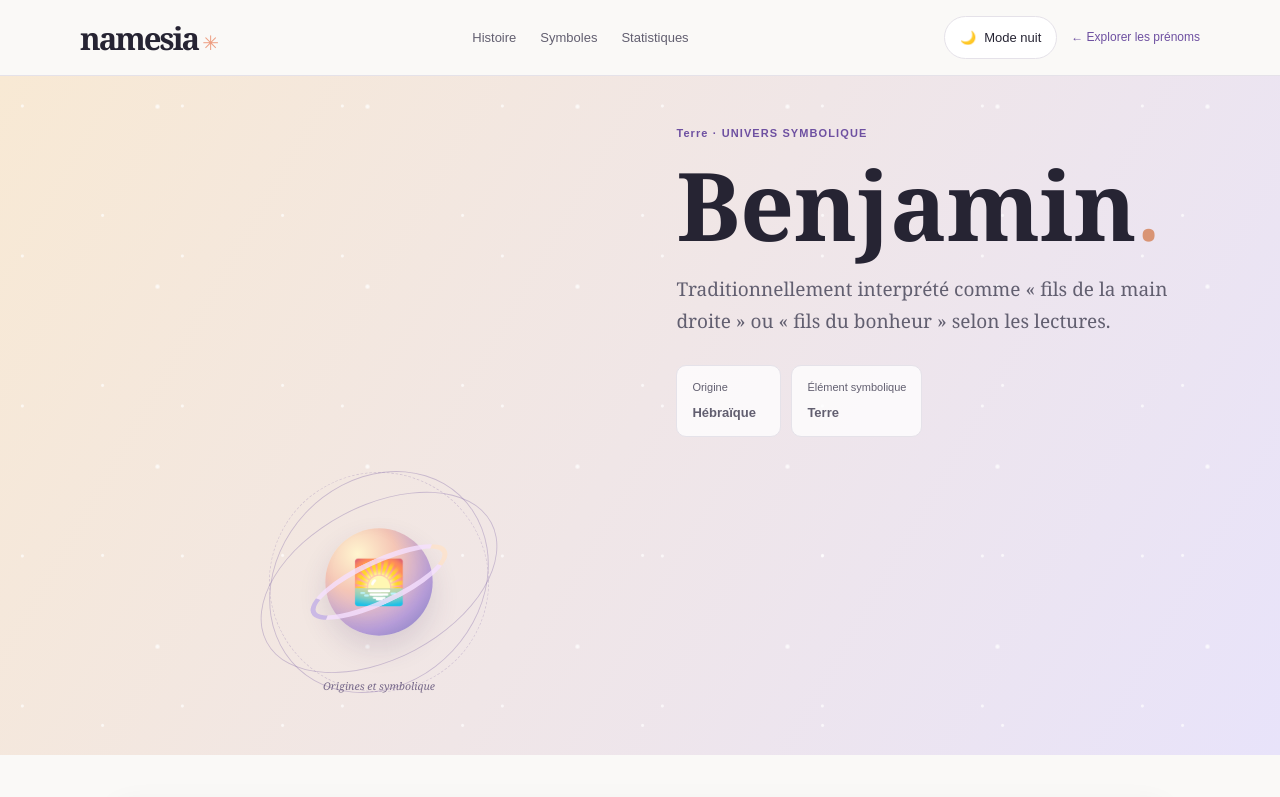
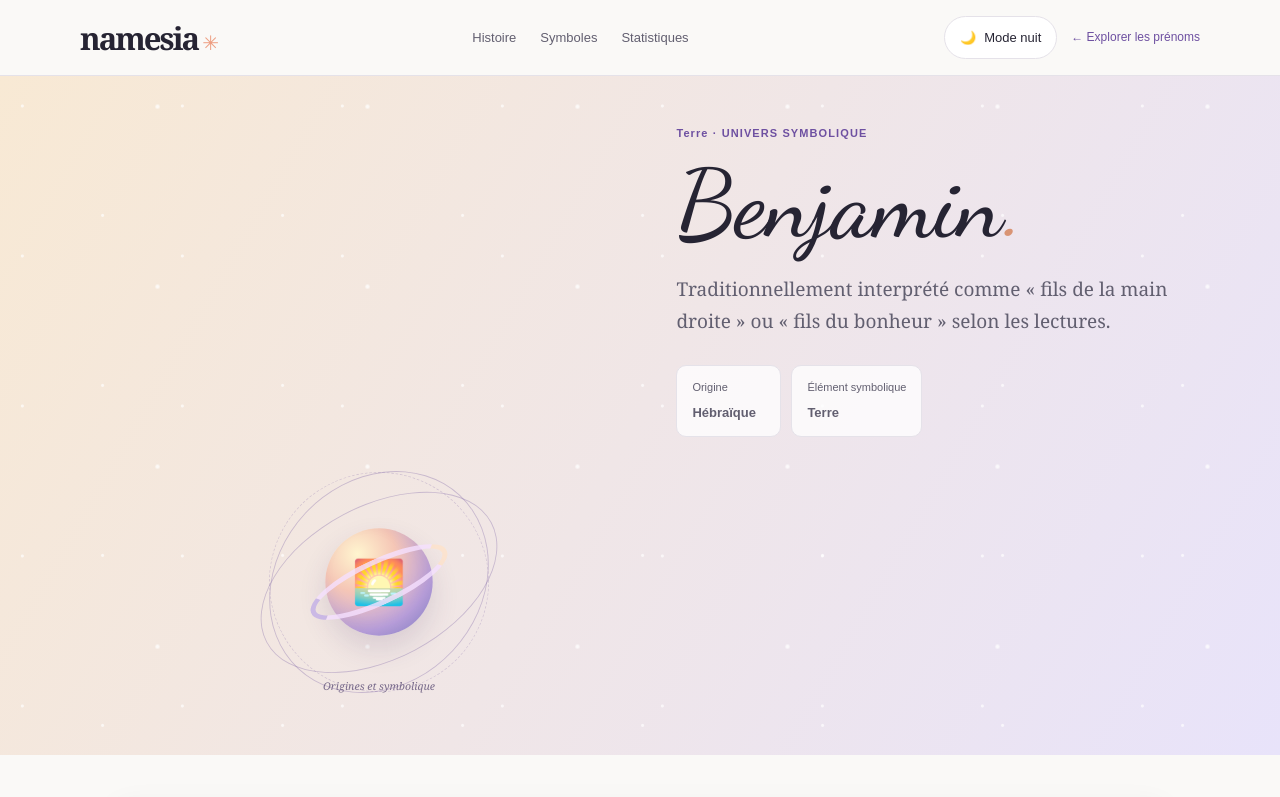
Before and after one commit to Nabouna32/Names, a Next.js app: page /prenoms/benjamin in a window 1280 px wide. Shown: the top 797 px of the page. Built offline with nearby package versions, Linux system fonts and the light colour scheme.

Commit message:
Fix name heading font-family CSS precedence

```diff
--- a/src/app/globals.css
+++ b/src/app/globals.css
@@ -352,10 +352,11 @@ body{font-size:16px;line-height:1.65}
 .site-footer-legal{display:flex;gap:16px;flex-wrap:wrap}
 @media(max-width:680px){.site-footer{padding:28px 5% 18px}.site-footer-inner{grid-template-columns:1fr 1fr;gap:25px 18px}.site-footer-brand{grid-column:1/-1}.site-footer-bottom{align-items:flex-start;flex-direction:column;gap:10px;margin-top:22px}.site-footer-legal{gap:12px}}
 
-/* Fiche prénom : écriture signature réservée au nom principal. */
+/* Fiche prénom : la cursive du nom doit primer sur la règle générique du h1. */
 .profile-hero h1.profile-name-title{
+  font-family:var(--font-name-script),cursive;
   font-size:clamp(66px,7.4vw,100px);
-  font-weight:600;
+  font-weight:500;
   line-height:1.08;
   letter-spacing:0;
   overflow-wrap:anywhere;
```
